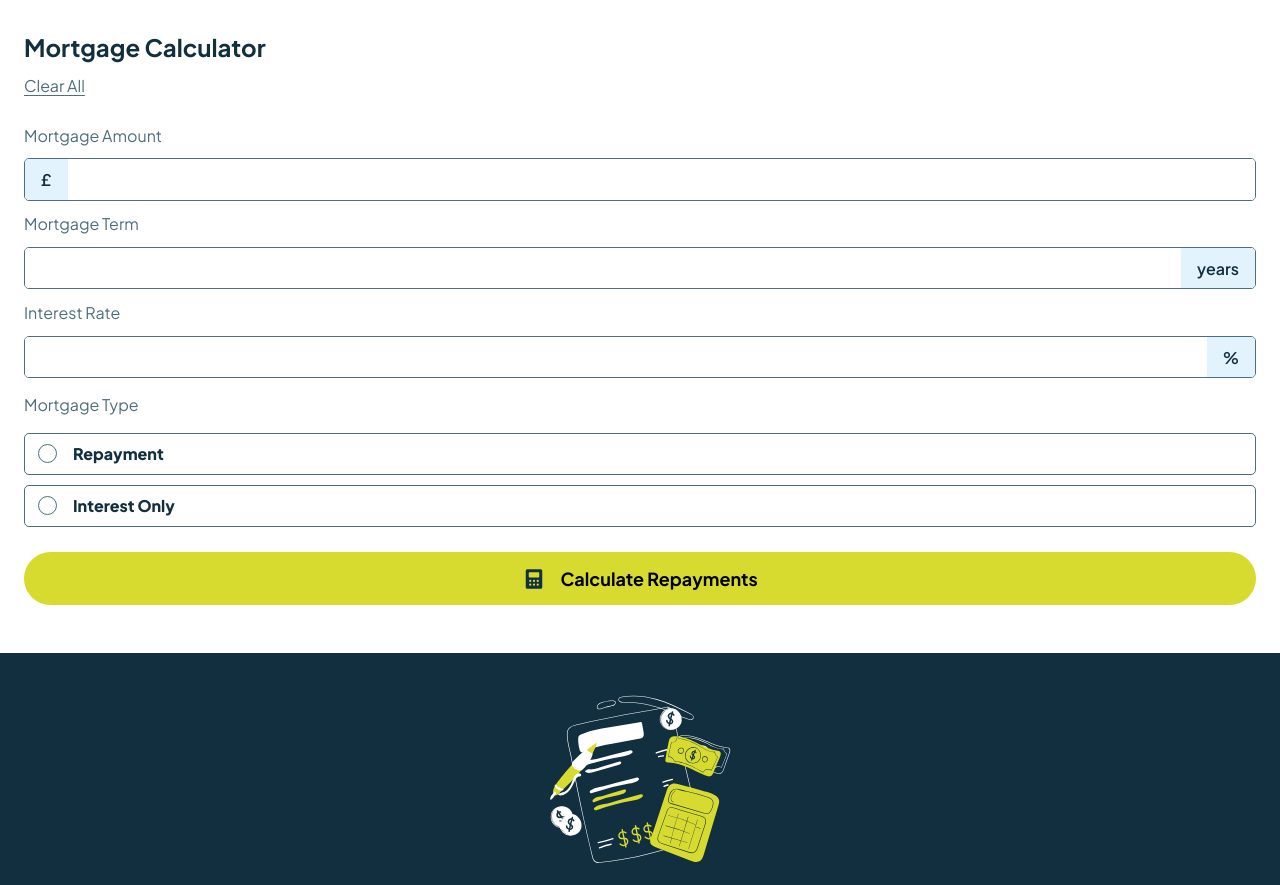
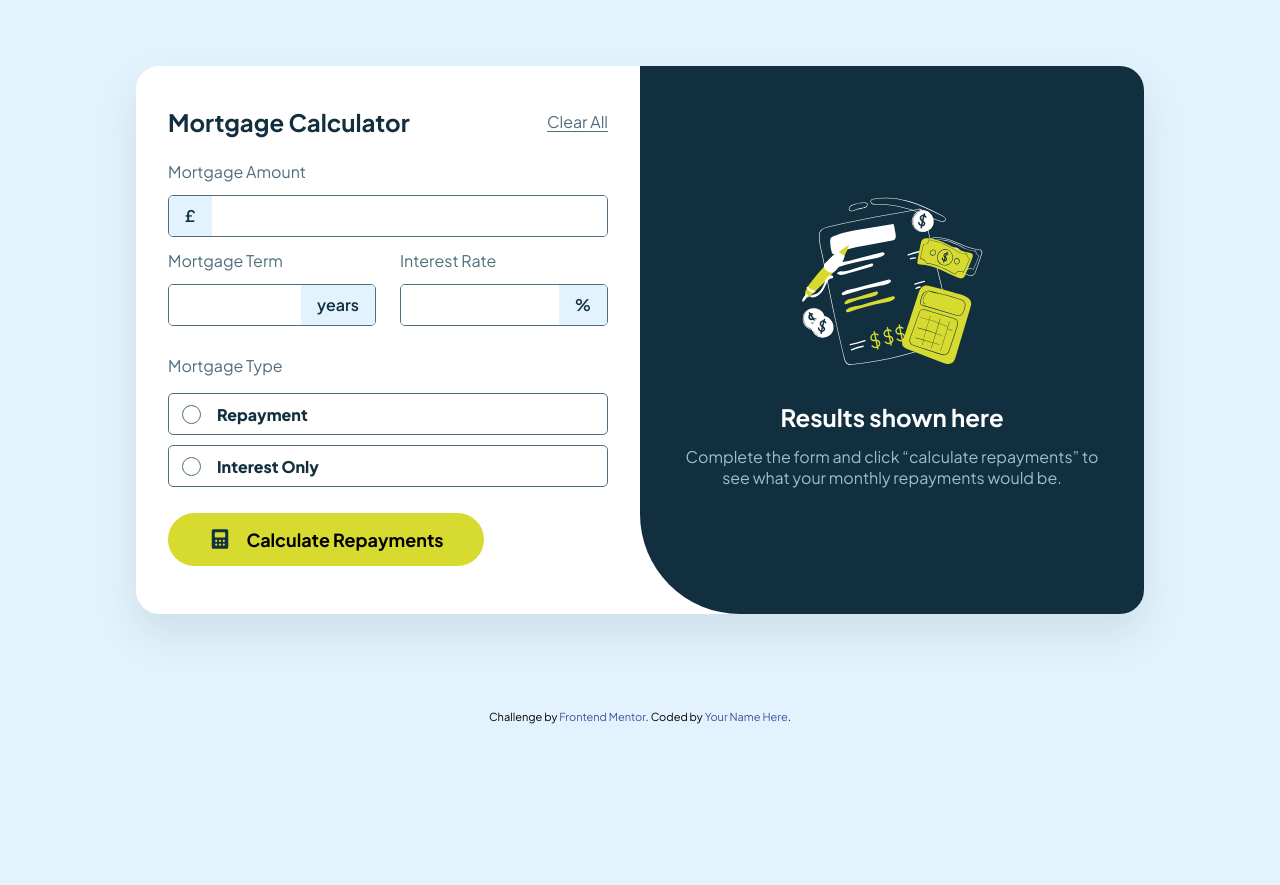
Before and after one commit to rolando2012/fm-mortgage-repayment-calculator, a plain HTML site: page index.html in a window 1280 px wide. Shown: the top 885 px of the page. After the commit the page ends 800 px from the top, so only its background shows below. Drawn offline with Linux system fonts and the light colour scheme.

Commit message:
style(css): add desktop responsive layout

```diff
--- a/style.css
+++ b/style.css
@@ -279,3 +279,59 @@ button {
     color: hsl(228, 45%, 44%);
     text-decoration: none;
 }
+
+@media (min-width: 48em) {
+    body {
+        background-color: var(--slate-100);
+        min-height: 100dvh;
+        display: grid;
+        place-items: center;
+        padding: 1.5em;
+    }
+
+    .container {
+        display: grid;
+        grid-template-columns: 1fr 1fr;
+        place-content: center;
+        max-width: 63em;
+        width: 100%;
+        margin-inline: auto;
+        background-color: var(--white);
+        overflow: hidden;
+        border-radius: 24px;
+        box-shadow: 0 20px 40px color-mix(in srgb, var(--slate-900) 10%, transparent);
+    }
+
+    .calculator {
+        padding: 2em;
+    }
+
+    .calculator__header {
+        display: flex;
+        justify-content: space-between;
+        align-items: center;
+    }
+
+    .calculator__group {
+        display: grid;
+        grid-template-columns: 1fr 1fr;
+        gap: 1.5em;
+    }
+
+    .result {
+        border-end-start-radius: 100px;
+        display: flex;
+        align-items: center;
+        padding: 2.5em;
+    }
+
+    .result__completed {
+        width: 100%;
+        align-self: flex-start;
+    }
+
+    .calculator__btn {
+        width: auto;
+        padding-inline: 2.5rem;
+    }
+}
```
